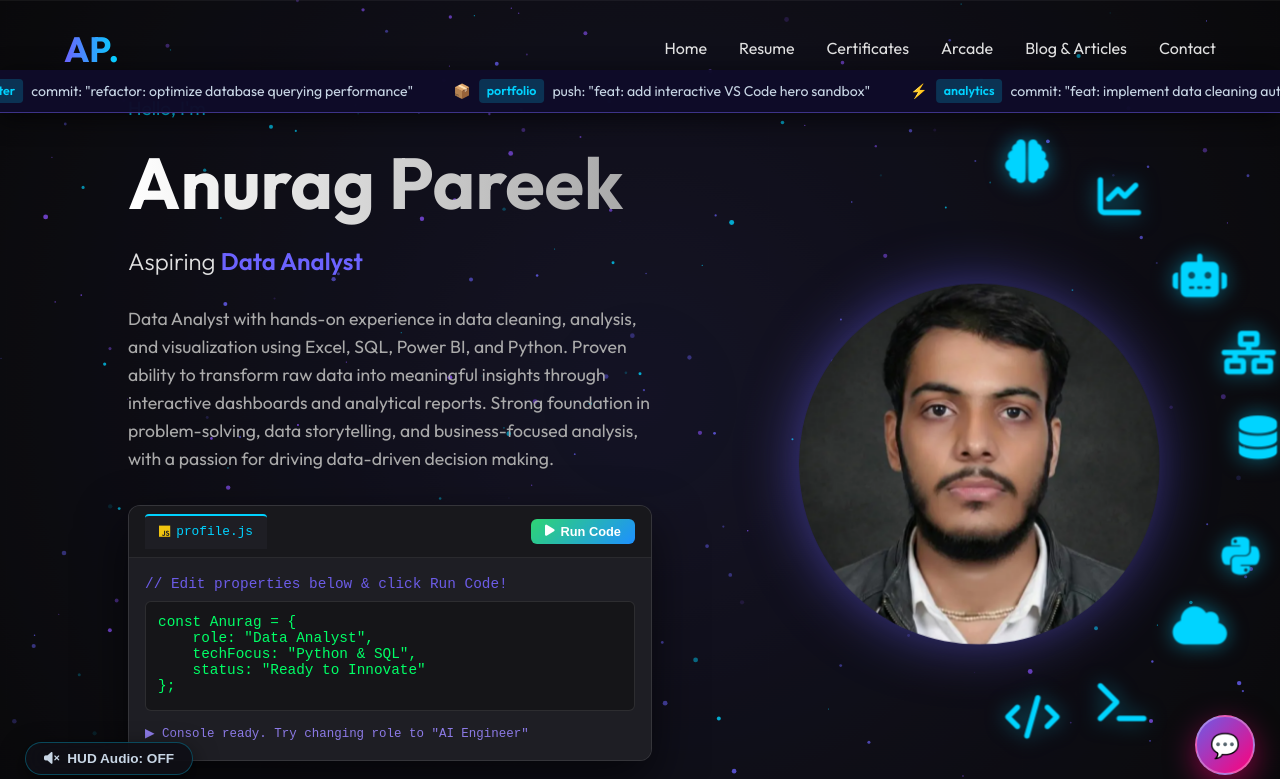
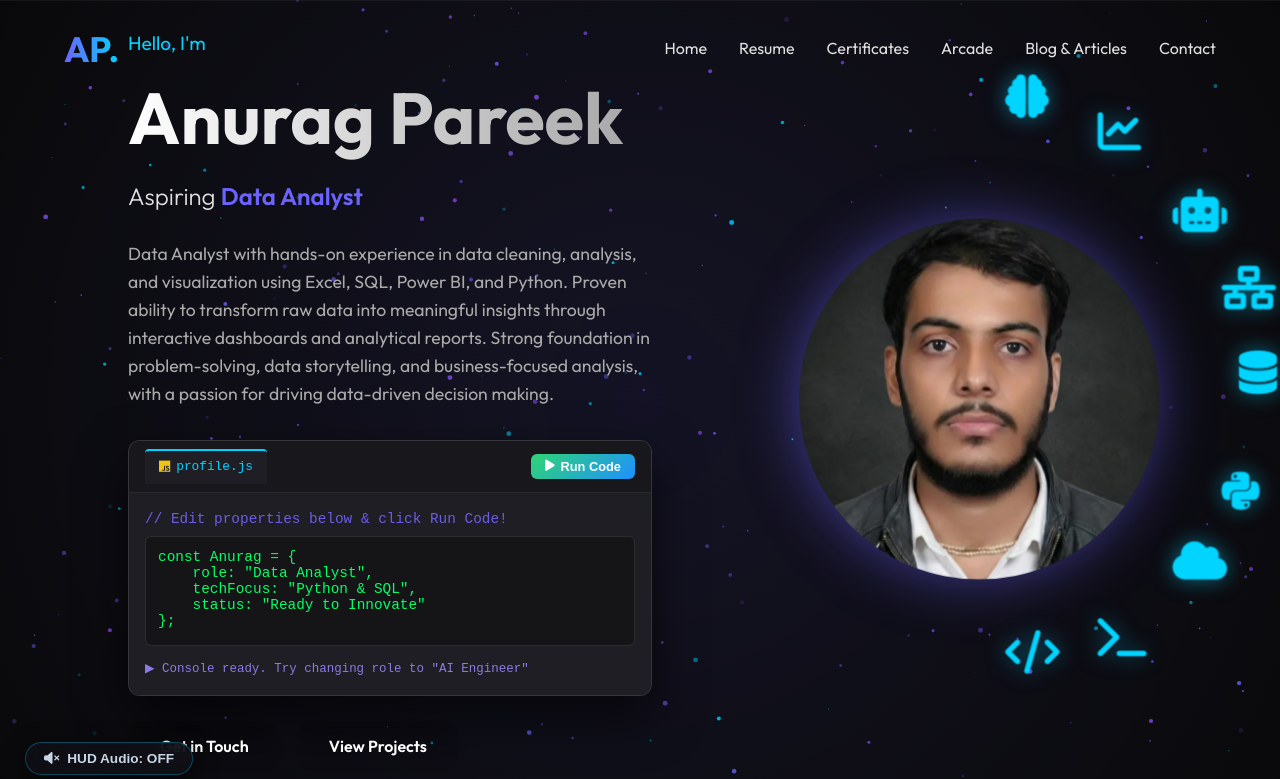
Before and after one commit to krsna016/my-portfolio, a website: page index.html in a window 1280 px wide. Shown: the top 779 px of the page. Drawn offline with Linux system fonts and the light colour scheme; no server answers.

Commit message:
feat: disable news commit ticker and floating AI twin chat widget per user request

```diff
--- a/assets/css/intense_features/intense_pack.css
+++ b/assets/css/intense_features/intense_pack.css
@@ -173,9 +173,6 @@
 }
 
 /* --- 3. Live Git Commit Ticker HUD --- */
-.hero {
-    padding-top: 130px !important;
-}
 
 .git-ticker-hud {
     background: rgba(15, 12, 41, 0.98);
--- a/index.html
+++ b/index.html
@@ -214,8 +214,6 @@
     <script src="assets/js/intense_features/sound_haptics.js" defer></script>
     <script src="assets/js/intense_features/terminal.js" defer></script>
     <script src="assets/js/intense_features/ide_sandbox.js" defer></script>
-    <script src="assets/js/intense_features/git_ticker.js" defer></script>
-    <script src="assets/js/intense_features/ai_twin.js" defer></script>
     <script src="assets/js/intense_features/dsa_visualizer.js" defer></script>
 
 </body>
```
